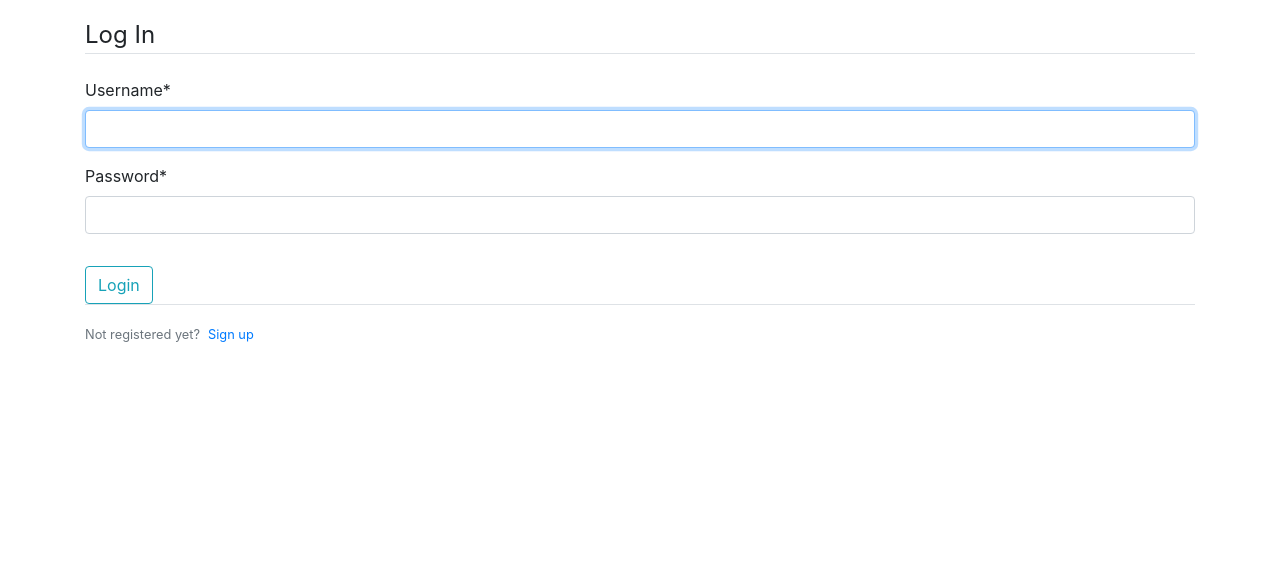
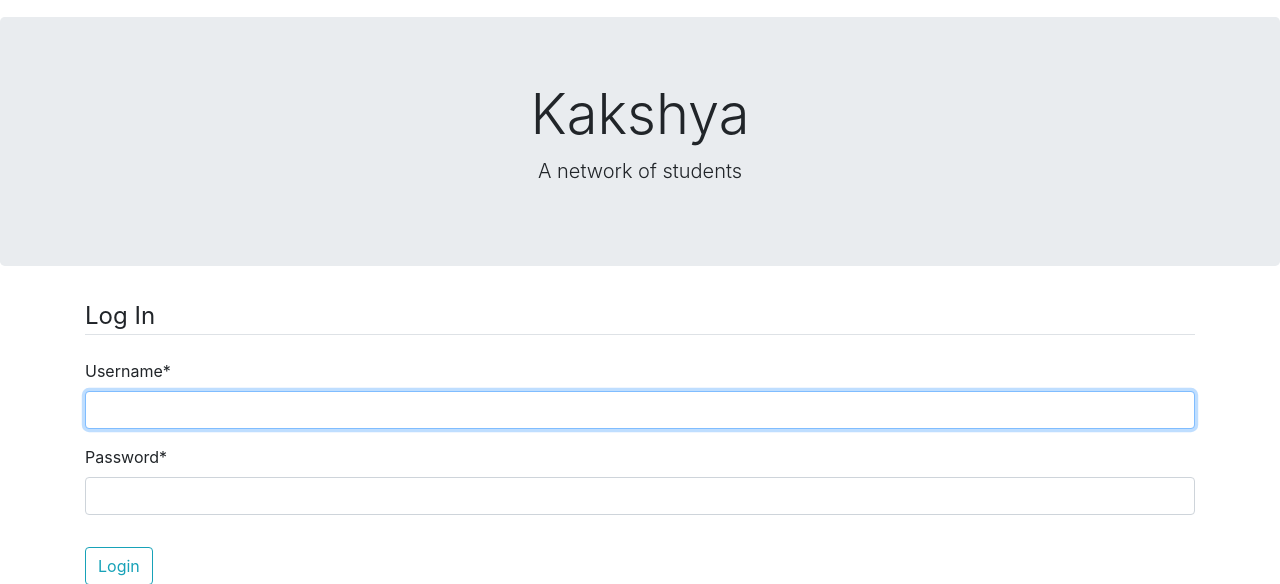
Before and after one commit to werewolf-65/Kakshya, a Django app: page /login/ in a window 1280 px wide. Shown: the part 79-663 px from the top of the page. Run offline with Django 3.2, Linux system fonts and the light colour scheme; some libraries are stand-ins or nearby versions.

Commit message:
jumbo commented

```diff
--- a/users/templates/users/login.html
+++ b/users/templates/users/login.html
@@ -1,6 +1,10 @@
 {% extends 'blog/base.html' %}
 {% load crispy_forms_tags %}
 {% block content %}
+<div class="jumbotron">
+  <h1 class="text-center display-4">Kakshya</h1>
+  <p class="lead text-center">A network of students</p>
+</div>
 <div class="container">
 <div class="content-section">
   <form method="POST">
```
Also changed, not shown: db.sqlite3, 1 other file.
